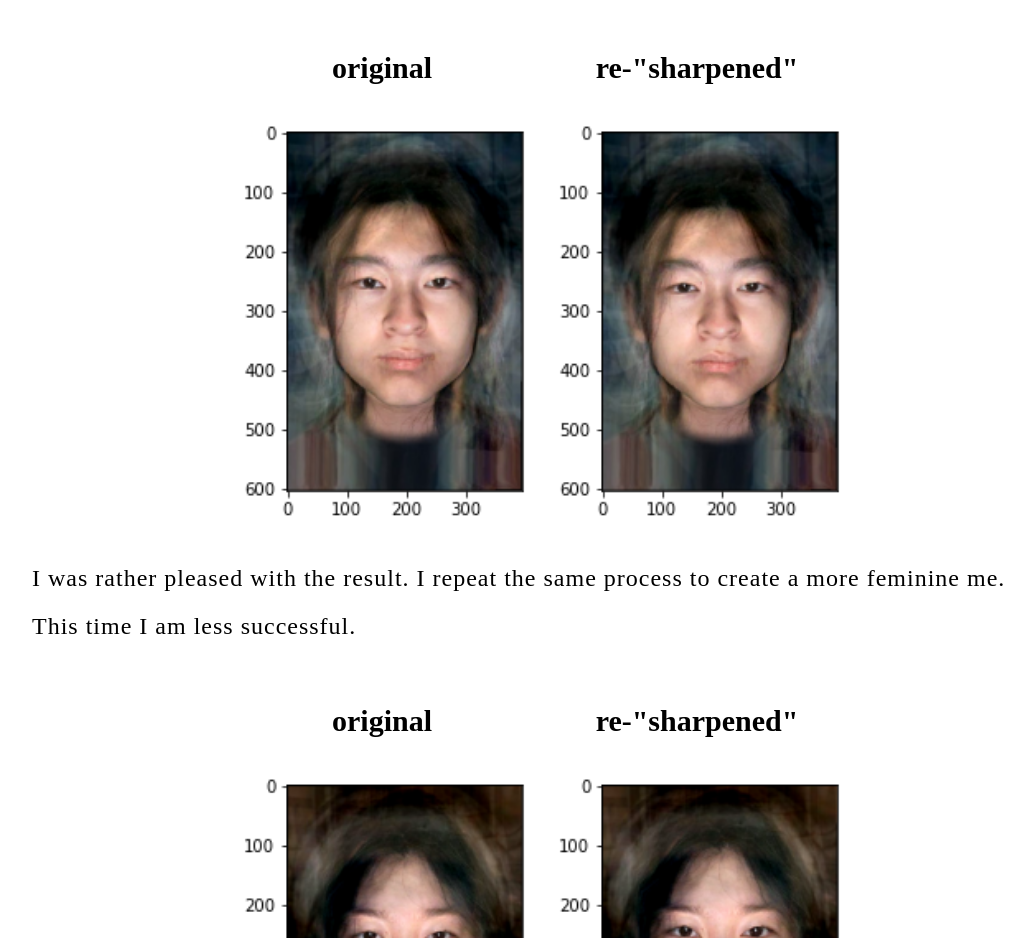
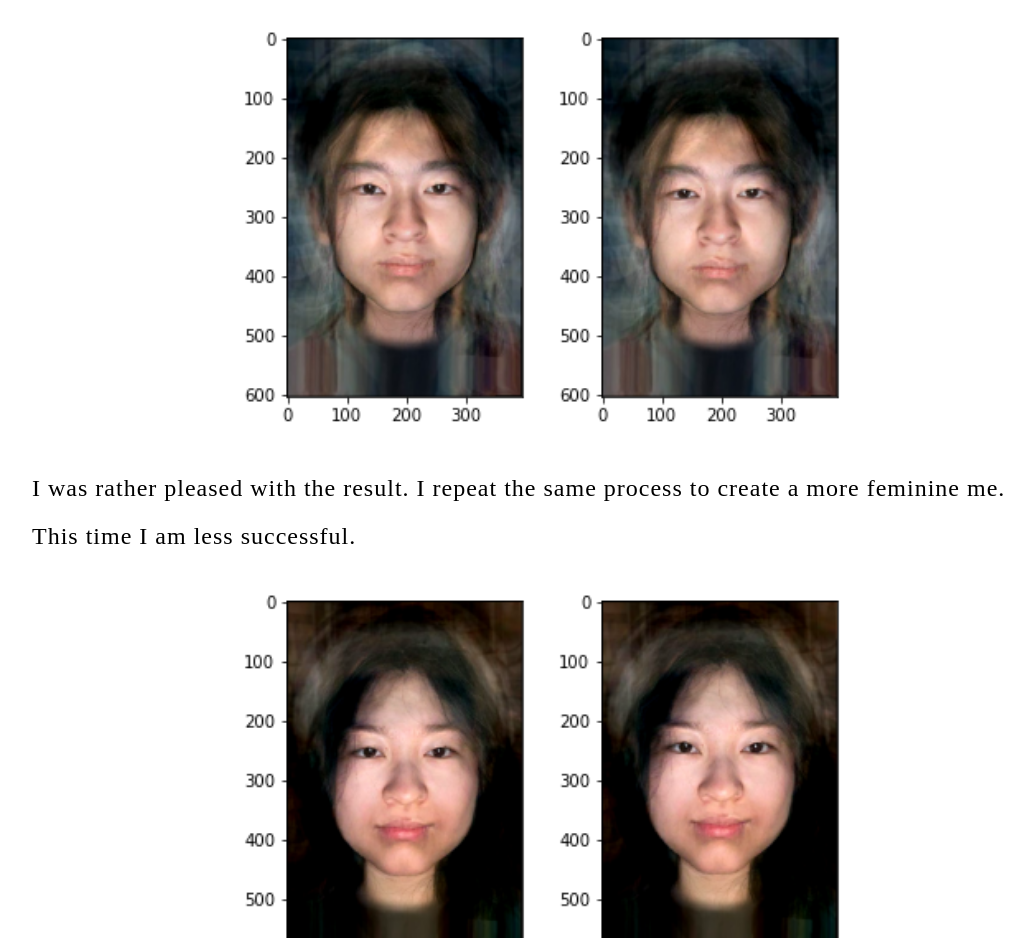
Before and after one commit to briana-jin-zhang/cs194-26-proj3, a plain HTML site: page index.html in a window 1280 px wide. Shown: the part 9149-10087 px from the top of the page, without its empty margins (108-1142 px from the left). Drawn offline with Linux system fonts and the light colour scheme.

Commit message:
another mistake

```diff
--- a/index.html
+++ b/index.html
@@ -255,12 +255,10 @@
 
     <div class = 'container'>
         <div class='imgContainer'>
-            <h3> original </h3>
             <img src="images/warped_male_me.png" width=300>
         </div>
 
         <div class='imgContainer'>
-            <h3> re-"sharpened" </h3>
             <img src="images/male_me.png" width=300>
         </div>
     </div>
@@ -273,12 +271,10 @@
 
     <div class = 'container'>
         <div class='imgContainer'>
-            <h3> original </h3>
             <img src="images/warped_feminine_me.png" width=300>
         </div>
 
         <div class='imgContainer'>
-            <h3> re-"sharpened" </h3>
             <img src="images/feminine_me.png" width=300>
         </div>
     </div>
```
